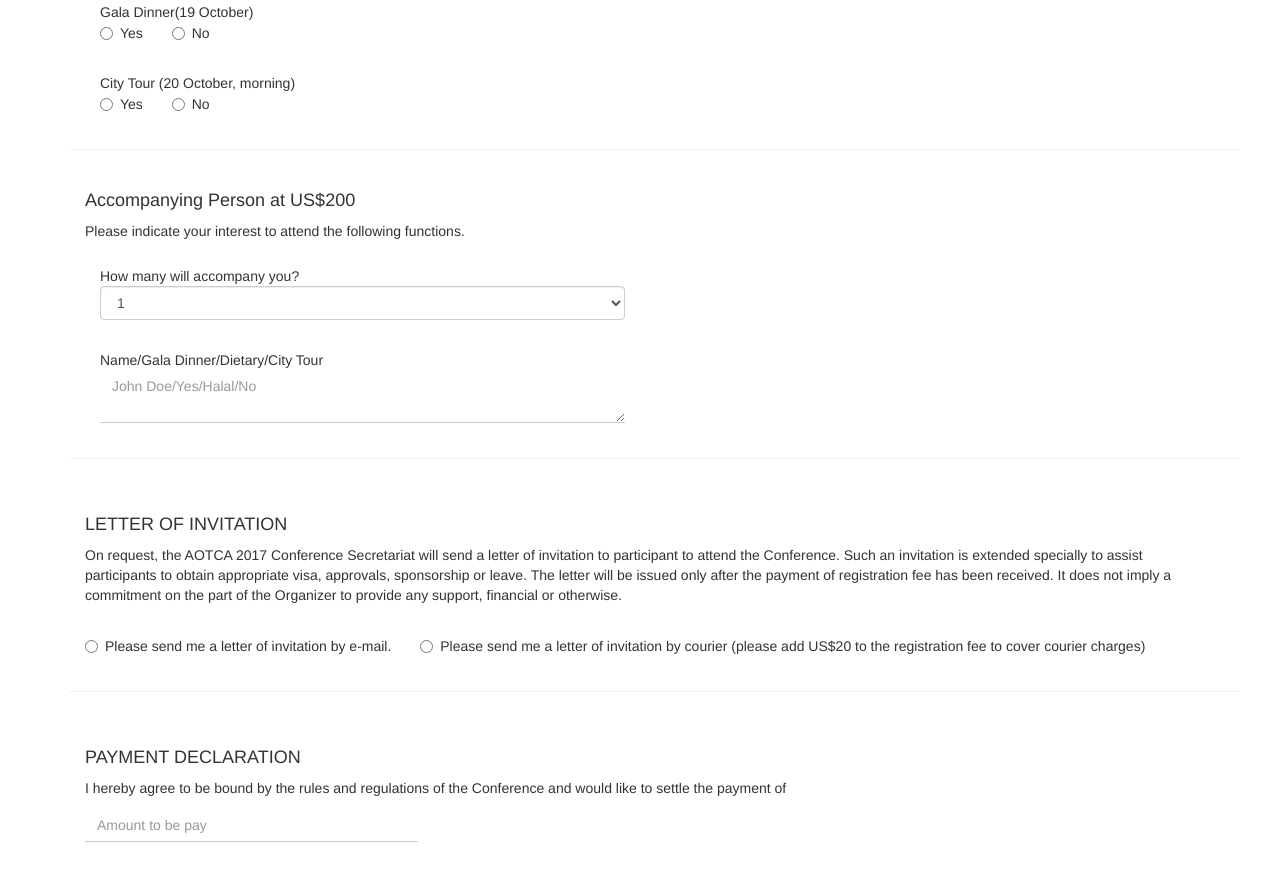
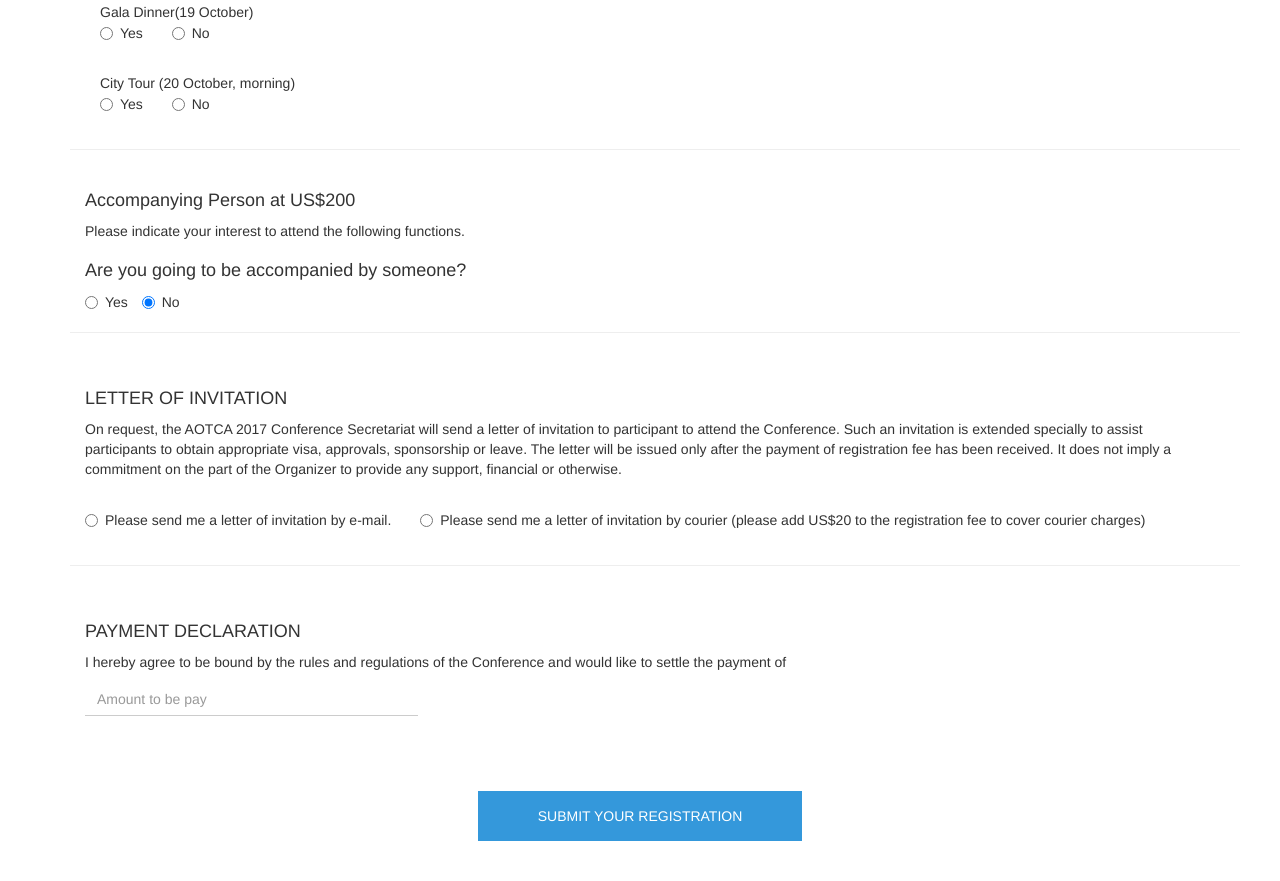
Before and after one commit to aotca2017/aotca2017international, a Jekyll site: the page built from index.html, in a window 1280 px wide and 900 px high, scrolled down 1127 px. Shown: the top 881 px of the window. Built offline with Jekyll 4.4.1, drawn with Linux system fonts in a browser that asks for light colours.

Commit message:
Update accompany structure

```diff
--- a/_includes/content.html
+++ b/_includes/content.html
@@ -93,10 +93,10 @@
             <div class="col-md-12">
                 <h4 class="form-header">Delegate</h4>
                 <label class="radio-inline">
-                    <input class="radioGroup" type="radio" name="radioGroup" checked="checked"  value="1" required>International Delegate
+                    <input class="delegateRadio" type="radio" name="delegateRadio" checked="checked"  value="1" required>International Delegate
                 </label>
                 <label class="radio-inline">
-                    <input class="radioGroup" type="radio" name="radioGroup" value="2">Complimentary Delegate
+                    <input class="delegateRadio" type="radio" name="delegateRadio" value="2">Complimentary Delegate
                 </label>
             </div>
 
@@ -149,11 +149,22 @@
         <hr class="hr col-md-12"/>
         <div class="additional-person-container">
             <div class="form-item header-bottom clearfix col-md-12">
-
                 <h2 class="form-header stylized-header">Accompanying Person at US$200</h2>
                 <p class="content-description">Please indicate your interest to attend the following functions.</p>
             </div>
-            <div class="additional-person-list col-md-12">
+
+            <div class="col-md-12">
+                <h4 class="form-header">Are you going to be accompanied by someone?</h4>
+                <label class="radio-inline">
+                    <input class="accompanyRadio" type="radio" name="accompanyRadio" value="1" required>Yes
+                </label>
+                <label class="radio-inline">
+                    <input class="accompanyRadio" type="radio" name="accompanyRadio" value="2" checked="checked" >No
+                </label>
+            </div>
+
+            <div id="additionalContainer1" class="radioChoice" style="display: none">
+                <div class="additional-person-list col-md-12 no-gutter">
                     <div class="form-item clearfix col-md-6">
                         <span class="content-title stylized-header">How many will accompany you?</span>
                         <select  id="entry.350075210" name="entry.350075210" class="menu-select form-control" aria-required="true" aria-invalid="false">
@@ -180,14 +191,13 @@
                         </select>
                     </div>
                 </div>
-            <div class="additional-person-list col-md-12">
+                <div class="additional-person-list col-md-12 no-gutter">
                     <div class="form-item clearfix col-md-6">
                         <span class="content-title stylized-header">Name/Gala Dinner/Dietary/City Tour</span>
-                    <textarea class="content-input form-control" placeholder="John Doe/Yes/Halal/No" name="entry.902056822" id="entry.902056822" autocomplete="off" required type="text" value="" aria-required="true" aria-invalid="false"></textarea>
+                        <textarea class="content-input form-control" placeholder="John Doe/Yes/Halal/No" name="entry.902056822" id="entry.902056822" autocomplete="off" type="text" value="" aria-invalid="false"></textarea>
                     </div>
                 </div>
-
-
+            </div>
         </div>
 
         <hr class="hr col-md-12"/>
```
Lines whose indentation alone changed are shown as unchanged.
